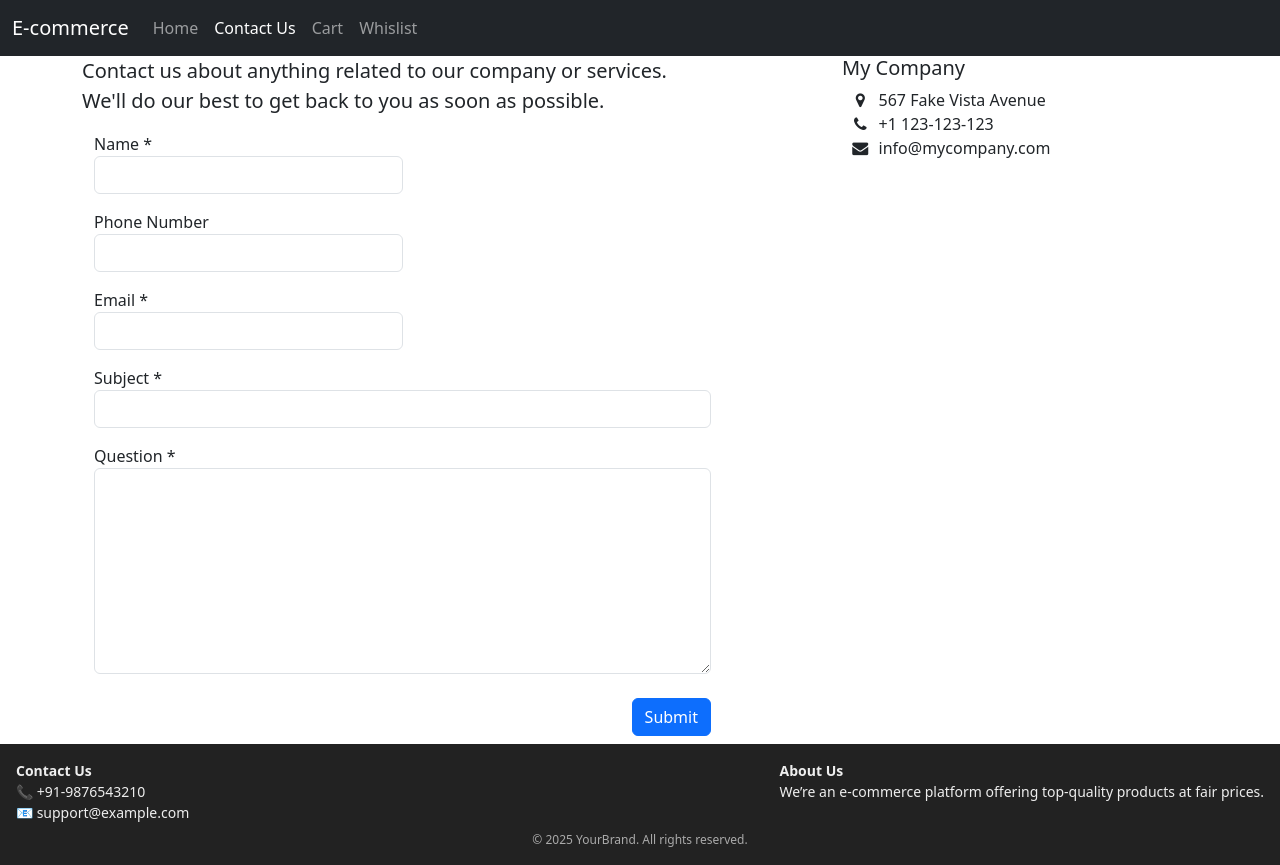
After one commit to Shivsri1404/djecommerce, a Django app: page /shop/contactUs/ in a window 1280 px wide. The commit adds this page. Run offline with Django 5.2, Linux system fonts and the light colour scheme.

Commit message:
[ADD] contact us page and product details and cart and wishlist icon on prodct card

```diff
--- a/ecommerce/shop/admin.py
+++ b/ecommerce/shop/admin.py
@@ -1,8 +1,9 @@
 from django.contrib import admin
-from . models import Banner, Category, FeaturedCategory, Product, Slider
+from . models import Banner, Category, FeaturedCategory, Product, Slider, ContactUs
 # Register your models here.
 admin.site.register(Banner)
 admin.site.register(Category)
 admin.site.register(FeaturedCategory)
 admin.site.register(Product)
 admin.site.register(Slider)
+admin.site.register(ContactUs)
--- a/ecommerce/shop/templates/shop/base.html
+++ b/ecommerce/shop/templates/shop/base.html
@@ -53,16 +53,16 @@
           <div class="collapse navbar-collapse" id="navbarNavDropdown">
             <ul class="navbar-nav">
               <li class="nav-item">
-                <a class="nav-link active" aria-current="page" href="/shop">Home</a>
+                <a class="nav-link {% if request.path == '/shop/' %}active{% endif %}"" aria-current="page" href="/shop">Home</a>
               </li>
               <li class="nav-item">
-                <a class="nav-link" href="#">Contact Us</a>
+                <a class="nav-link {% if request.path == '/shop/contactUs/' %}active{% endif %}"" href="/shop/contactUs">Contact Us</a>
               </li>
               <li class="nav-item">
-                <a class="nav-link" href="#">Cart</a>
+                <a class="nav-link {% if request.path == '#' %}active{% endif %}"" href="#">Cart</a>
               </li>
               <li class="nav-item">
-                <a class="nav-link" href="#">Whislist</a>
+                <a class="nav-link {% if request.path == '#' %}active{% endif %}"" href="#">Whislist</a>
               </li>
             </ul>
           </div>
@@ -94,5 +94,7 @@
     <link href="https://cdn.jsdelivr.net/npm/bootstrap@5.3.3/dist/css/bootstrap.min.css" rel="stylesheet">
     <!-- Latest compiled JavaScript -->
     <script src="https://cdn.jsdelivr.net/npm/bootstrap@5.3.3/dist/js/bootstrap.bundle.min.js"></script>
+    <link rel="stylesheet" href="https://cdnjs.cloudflare.com/ajax/libs/font-awesome/4.7.0/css/font-awesome.min.css">
+
 </body>
 </html>
--- /dev/null
+++ b/ecommerce/shop/templates/shop/contactus.html
@@ -0,0 +1,66 @@
+{% extends "shop/base.html" %}
+{% block title %}Contact Us{% endblock %}
+{% block body %}
+<div class="container">
+    <div class="row">
+    <div class="col-lg-7 mt-4 mt-lg-0">
+        <p class="lead">
+            Contact us about anything related to our company or services.<br>
+            We'll do our best to get back to you as soon as possible.
+        </p>
+        <div class="container">
+            <form id="contactus_form" action="{% url 'shop:contactUs' %}" method="post" enctype="multipart/form-data">
+                {% csrf_token %}
+                <div>
+                    <div class="mb-3 col-lg-6">
+                            <span>Name</span>
+                            <span> *</span>
+                        </label>
+                        <input id="contact1" type="text" class="form-control" name="name" required="" data-fill-with="name">
+                    </div>
+                    <div class="mb-3 col-lg-6">
+                            <span>Phone Number</span>
+                        </label>
+                        <input id="contact2" type="tel" class="form-control" name="phone" data-fill-with="phone">
+                    </div>
+                    <div class="mb-3 col-lg-6">
+                            <span>Email</span>
+                            <span> *</span>
+                        </label>
+                        <input id="contact3" type="email" class="form-control" name="email" required="" data-fill-with="email">
+                    </div>
+                    <div class="mb-3 col-12">
+                            <span>Subject</span>
+                            <span> *</span>
+                        </label>
+                        <input id="contact5" type="text" class="form-control" name="subject" required="">
+                    </div>
+                    <div class="mb-3 col-12">
+                            <span>Question</span>
+                            <span> *</span>
+                        </label>
+                        <textarea id="contact6" class="form-control" name="question" required="" rows="8"></textarea>
+                    </div>
+                    <div class="mb-0 py-2 col-12 text-end" data-name="Submit Button">
+                        <button type="submit" class="btn btn-primary">Submit</button>
+                    </div>
+                </div>
+            </form>
+        </div>
+    </div>
+    <div class="col-lg-4 offset-lg-1 mt-4 mt-lg-0">
+        <h5>My Company</h5>
+        <ul class="list-unstyled mb-0 ps-2">
+            <li><i class="fa fa-map-marker fa-fw me-2"></i><span class="o_force_ltr">567 Fake Vista Avenue</span></li>
+            <li><i class="fa fa-phone fa-fw me-2"></i><span class="o_force_ltr">+1 123-123-123</span></li>
+            <li><i class="fa fa-1x fa-fw fa-envelope me-2"></i><span>info@mycompany.com</span></li>
+        </ul>
+    </div>
+</div>
+</div>
+<!-- <form method="post">
+    {% csrf_token %}
+    {{ form.as_p }}
+    <button type="submit">Submit</button>
+</form> -->
+{% endblock %}
--- a/ecommerce/shop/urls.py
+++ b/ecommerce/shop/urls.py
@@ -3,5 +3,7 @@ from . import views
 
 app_name = "shop"
 urlpatterns = [
-    path('', views.home,name='home'),
+    path('', views.home, name='home'),
+    path('contactUs/', views.contactUs, name='contactUs'),
+    path('productDetail/<int:pk>', views.productDetailView.as_view(), name='productDetail'),
 ]
--- a/ecommerce/shop/views.py
+++ b/ecommerce/shop/views.py
@@ -1,6 +1,12 @@
-from django.shortcuts import render
-from django.http import HttpResponse
-from .models import Banner, FeaturedCategory, Slider
+from django.shortcuts import render, redirect
+from django.http import HttpResponse, HttpResponseRedirect
+from .models import Banner, FeaturedCategory, Slider, ContactUs, Product
+# from .forms import ContactUsForm
+from django.urls import reverse
+from django.views import generic
+
+
+
 # Create your views here.
 def home(request):
     bannerObjs = Banner.objects.all()
@@ -10,3 +16,39 @@ def home(request):
     context = {"bannerObjs":bannerObjs,"FeaturedCategoryObjs":FeaturedCategoryObjs, "sliderObjs":sliderObjs}
     # print(bannerObjs[1:])
     return render(request, "shop/home.html", context)
+
+# def contactUs(request):
+#     if request.method == 'POST':
+#         form = ContactUsForm(request.POST)
+#         if form.is_valid():
+#             form.save()
+#             return HttpResponseRedirect(reverse("shop:contactUs"))
+#     else:
+#         form = ContactUsForm()
+#     return render(request, 'shop/contactus.html', {'form': form})
+
+def contactUs(request):
+    if request.method == 'POST':
+        name = request.POST.get('name')
+        phone = request.POST.get('phone')
+        email = request.POST.get('email')
+        subject = request.POST.get('subject')
+        question = request.POST.get('question')
+
+        # Save to model
+        ContactUs.objects.create(
+            name=name,
+            phone=phone,
+            email=email,
+            subject=subject,
+            question=question
+        )
+        return HttpResponseRedirect(reverse("shop:contactUs"))
+
+    return render(request, 'shop/contactus.html')
+
+class productDetailView(generic.DetailView):
+    model = Product
+    template_name = "shop/productDetail.html"
+
+    # return render(request, "shop/productDetail.html")
```
Also changed, not shown: ecommerce/shop/forms.py (added, +7 -0 lines), ecommerce/shop/models.py (+13 -0 lines), ecommerce/shop/templates/shop/home.html (+28 -8 lines), ecommerce/shop/templates/shop/productDetail.html (added, +54 -0 lines), ecommerce/db.sqlite3, ecommerce/shop/migrations/0007_contactus.py (added).
